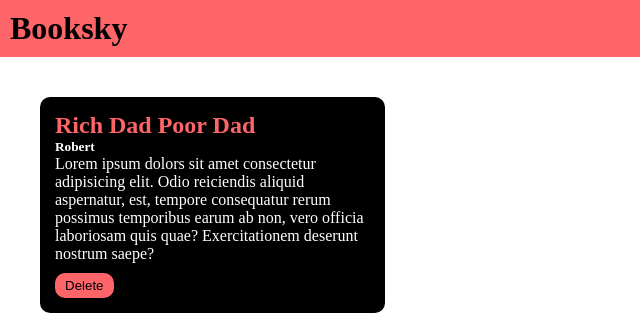
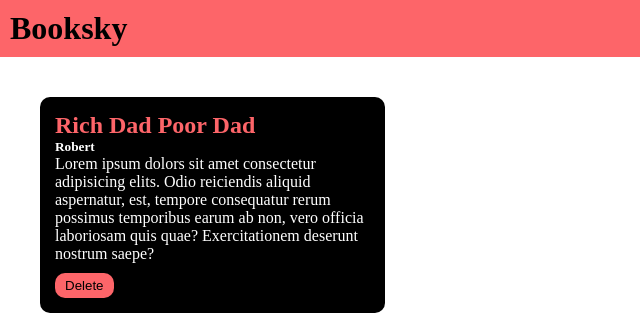
Before and after one commit to NRRithik/Booksky, a plain HTML site: page booksky(updated)/index.html in a window 1280 px wide. Shown: the top 315 px of the page, 0-640 px from the left. Drawn offline with Linux system fonts and the light colour scheme.

Commit message:
Update index.html

```diff
--- a/booksky(updated)/index.html
+++ b/booksky(updated)/index.html
@@ -17,7 +17,7 @@
       <div class="book-container">
         <h2>Rich Dad Poor Dad</h2>
         <h5>Robert</h5>
-        <p>Lorem ipsum dolors sit amet consectetur adipisicing elit. Odio reiciendis aliquid aspernatur, est, tempore consequatur rerum possimus temporibus earum ab non, vero officia laboriosam quis quae? Exercitationem deserunt nostrum saepe?</p>
+        <p>Lorem ipsum dolors sit amet consectetur adipisicing elits. Odio reiciendis aliquid aspernatur, est, tempore consequatur rerum possimus temporibus earum ab non, vero officia laboriosam quis quae? Exercitationem deserunt nostrum saepe?</p>
         <button onclick="deletebook(event)">Delete</button>
       </div>
   </div>
```
